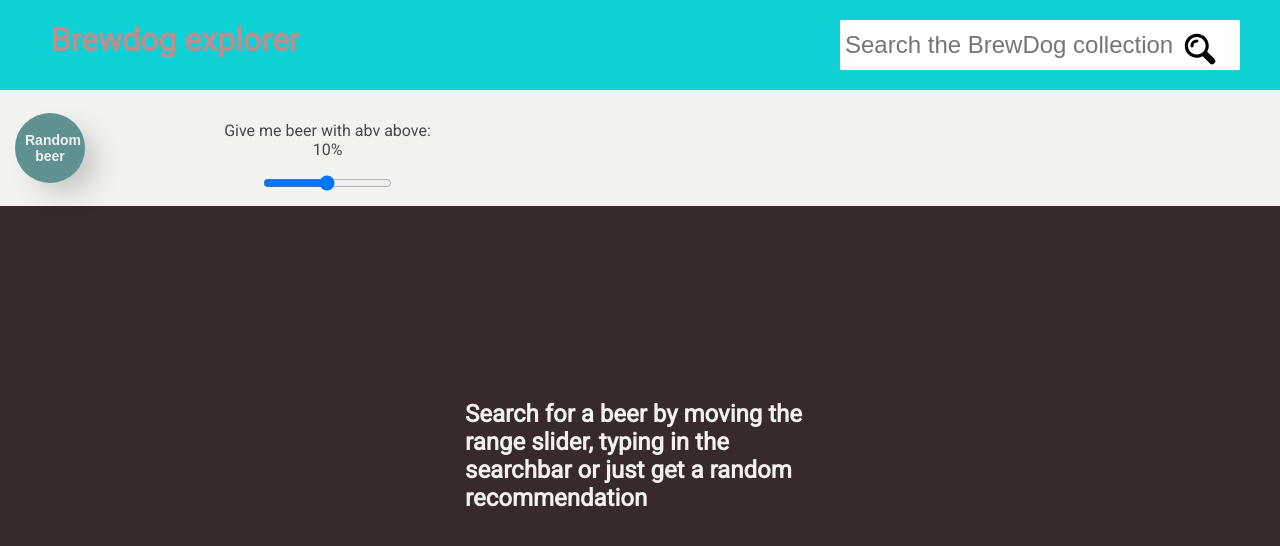
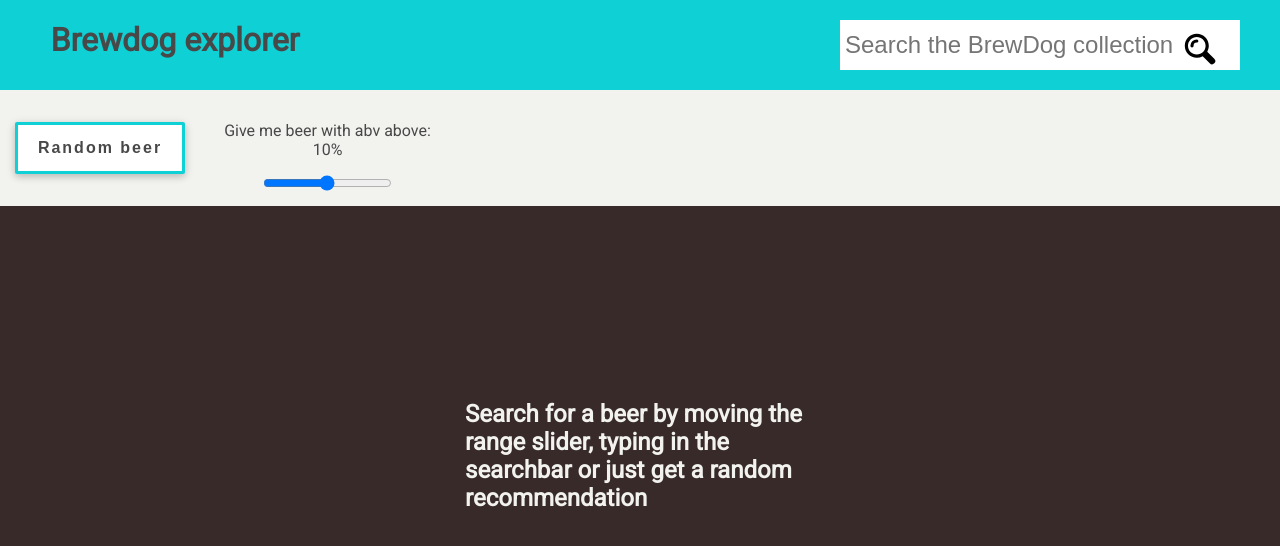
Before and after one commit to konsvasi/brewdog-explorer, a React (Create React App) app: page / in a window 1280 px wide. Shown: the top 546 px of the page. Built offline with nearby package versions, Linux system fonts and the light colour scheme.

Commit message:
changed the design of the RandomButton and changed colors of letters in Logo and in the Card component

```diff
--- a/src/Components/Card.js
+++ b/src/Components/Card.js
@@ -40,7 +40,7 @@
   display: grid;
   grid-template-columns: 350px;
   grid-template-rows: 150px minmax(150px, auto);
-  background: palegreen;
+  background: whitesmoke;
   &:hover ${Details} {
     grid-row: 2 / 4;
     ${Description} {
@@ -54,7 +54,7 @@
     box-shadow: 15px 13px 29px -5px rgba(0,0,0,1);
     transition: 2s;
     grid-template-rows: 1fr;
-    background: red;
+    background: transparent;
     z-index: 10;
   }
 `;
--- a/src/Components/Header.js
+++ b/src/Components/Header.js
@@ -10,7 +10,7 @@
 `;
 
 const Logo = styled.h1`
-  color: rosybrown;
+  color: #484848;
   grid-column: 1;
   justify-self: center;
 `;
--- a/src/Components/RandomButton.js
+++ b/src/Components/RandomButton.js
@@ -2,18 +2,25 @@
 import styled from 'styled-components';
 
 const Button = styled.button`
-  background: #5F9190;
-  width: 70px;
-  height: 70px;
+  background: white;
+  color: #484848;
   justify-self: start;
   align-self: center;
-  border-radius: 50%;
-  box-shadow: 15px 13px 29px -5px rgba(0,0,0,0.21);
-  border-style: none;
-  padding: 10px;
-  color: #F2F2EF;
-  font-weight: 700;
-  font-size: 14px;
+  font-size:16px;
+  letter-spacing:2px;
+  text-align:center;
+  width:170px;
+  font-weight:bold;
+  padding:14px 0px;
+  border:3px solid #0FD0D5;
+  border-radius:2px;
+  position:relative;
+  box-shadow: 0 2px 10px rgba(0,0,0,0.16), 0 3px 6px rgba(0,0,0,0.1);
+
+  &:hover {
+    background: #0FD0D5;
+    transition: 0.5s ease all;
+  }
 
   &:focus {
     outline: none;
```
